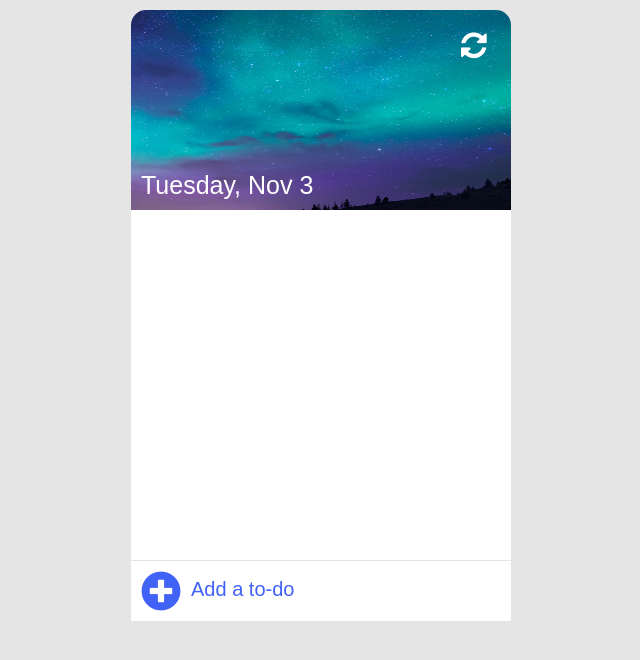
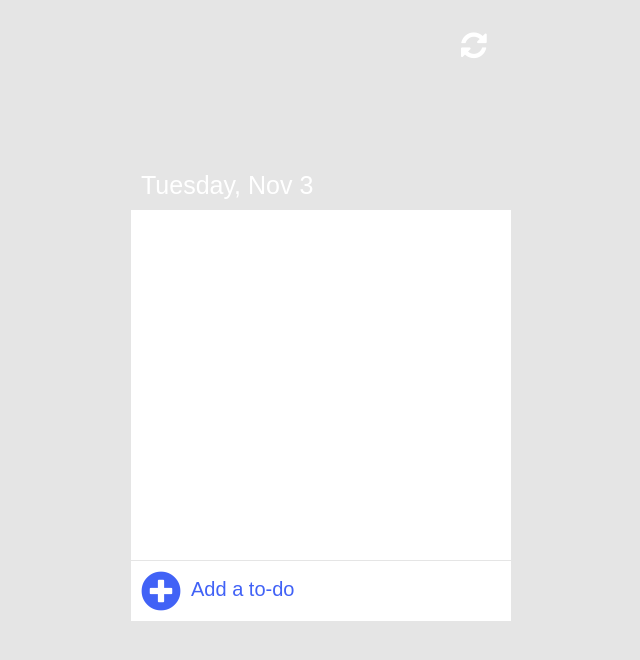
Before and after one commit to Aarush7117/ToDoList-, a plain HTML site: page index.html in a window 1280 px wide. Shown: the whole page, without its empty margins (319-959 px from the left). Drawn offline with Linux system fonts and the light colour scheme; a web font is replaced by a local one.

Commit message:
Update style.css

```diff
--- a/style.css
+++ b/style.css
@@ -17,7 +17,7 @@ body{
 .header{
     width: 380px;
     height:200px;
-    background-image:url('../img/bg2.jpg');
+    background-image:orange;
     background-size: 100% 200%;
     background-repeat: no-repeat;
     border-radius: 15px 15px 0 0;
```
